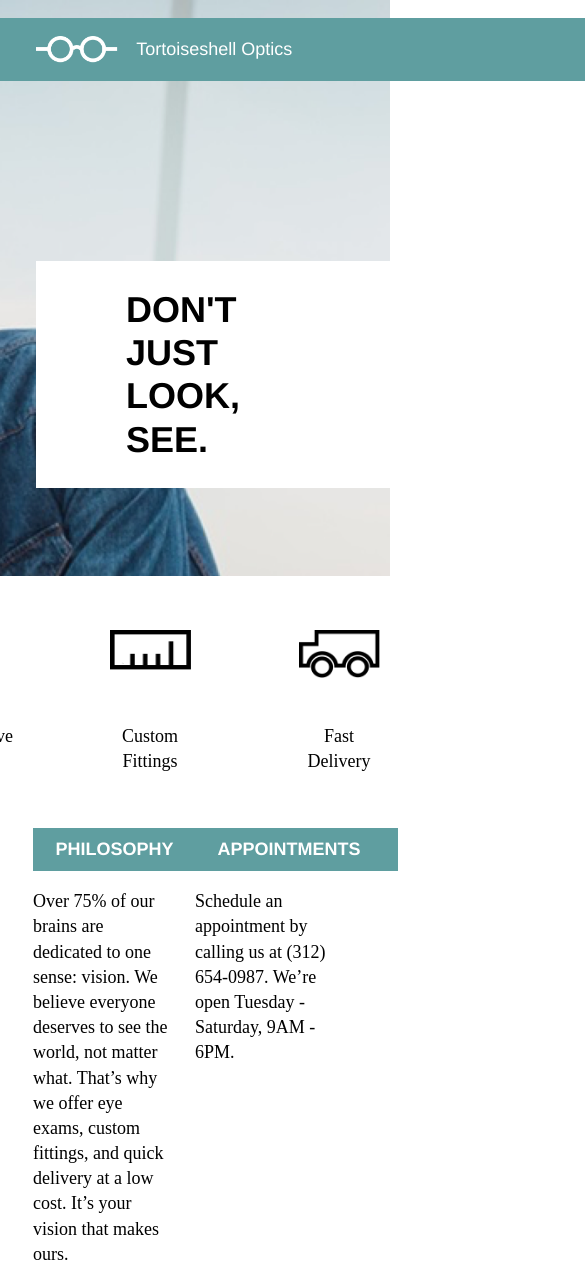
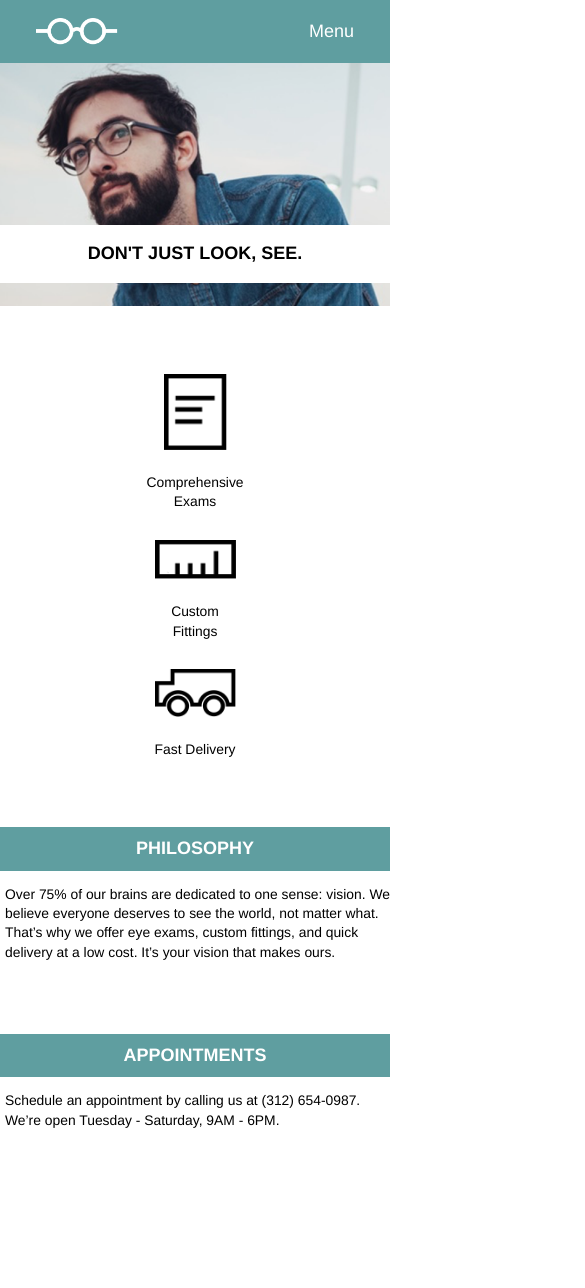
Before and after one commit to dstortosie/Tortoiseshell-Optics, a plain HTML site: page index.html in a window 390 px wide. Shown: the top 1288 px of the page, 585 px wide, since content can reach past the window. Drawn offline with Linux system fonts and the light colour scheme.

Commit message:
almost complete

```diff
--- a/index.html
+++ b/index.html
@@ -15,12 +15,13 @@
        <div class="container">
          <div class="logo">
            <img src="./resources/images/logo-white.png" alt="logo">
-           <span>Tortoiseshell Optics</span>
+           <span class="large-screen">Tortoiseshell Optics</span>
          </div>
          <nav>
-           <span>Services</span>
-           <span>Products</span>
-           <span>Contact</span>
+           <span class="large-screen">Services</span>
+           <span class="large-screen">Products</span>
+           <span class="large-screen">Contact</span>
+           <span class="mobile-screen">Menu</span>
          </nav>
        </div>
      </header>
@@ -93,7 +94,7 @@
      <div class="footer">
        <div class="logo">
          <img src="./resources/images/logo-black.png" alt="logo">
-         <span>Copyright Tortoiseshell Optics</span>
+         <span class="large-screen">Copyright Tortoiseshell Optics</span>
        </div>
      </div>
    </footer>
--- a/resources/css/style.css
+++ b/resources/css/style.css
@@ -41,6 +41,10 @@ header span {
 
 nav span {
   padding-right: 2rem;
+}
+
+.mobile-screen {
+  display:none;
 }
 
 .banner {
@@ -164,3 +168,133 @@ nav span {
   height: 1.5rem;
   margin-right:1rem;
 }
+
+@media only screen and (max-width: 1024px) {
+
+  .container {
+    width: auto;
+  }
+
+  .banner {
+    background-size:cover;
+    padding-top:0rem;
+    height:22rem;
+  }
+
+  .banner h1{
+    padding: 0.75rem 4rem;
+    font-size: 1.33rem;
+    margin-top: 5rem;
+    margin-right: 2rem;
+  }
+
+  .additional-2 {
+    display:none;
+  }
+
+  .dummy {
+    justify-content: flex-end;
+  }
+
+}
+
+@media only screen and (max-width: 628px){
+
+  .large-screen {
+    display:none;
+  }
+
+  .mobile-screen {
+    display:block;
+  }
+
+  .banner {
+    height:17rem;
+    background-position: 20%;
+  }
+
+  .banner h1{
+    padding-top: 1rem;
+    padding-bottom: 1rem;
+    font-size: 1rem;
+    margin-top: 9rem;
+    text-align: center;
+    width:100%;
+    margin-right: 0;
+  }
+
+  .additional-1 {
+    display:none;
+  }
+
+  .container{
+    width:100%;
+  }
+
+  .features {
+    margin-top:3.77rem;
+    margin-bottom:2.23rem;
+    flex-direction: column;
+    align-items: center;
+  }
+
+  .features section{
+    margin-right:0rem;
+    margin-top: 0rem;
+    margin-bottom:1.54rem;
+    font-size: 0.77rem;
+    font-family: Helvetica;
+    height: auto;
+  }
+
+  .features p{
+    margin-top:1rem;
+  }
+
+  .icon{
+    height:auto;
+  }
+
+  .description .container {
+    flex-direction: column;
+    align-items: center;
+  }
+
+  .description section {
+    width:100%;
+    margin-right:0%;
+  }
+
+  .description .title {
+    width:100%;
+    text-align: center;
+    padding-left:0rem;
+  }
+
+  .description p{
+    font-size: 0.77rem;
+    font-family:Helvetica;
+    margin-bottom: 4rem;
+    padding-left:5px;
+  }
+
+  .footer .logo{
+    justify-content: center;
+  }
+
+  .footer{
+    width: 100%;
+    margin-left: 0rem;
+    margin-right: 0rem;
+  }
+
+  .footer img{
+    margin-right: 0;
+  }
+
+  footer {
+    display: flex;
+    justify-content: center;
+  }
+
+}
```
